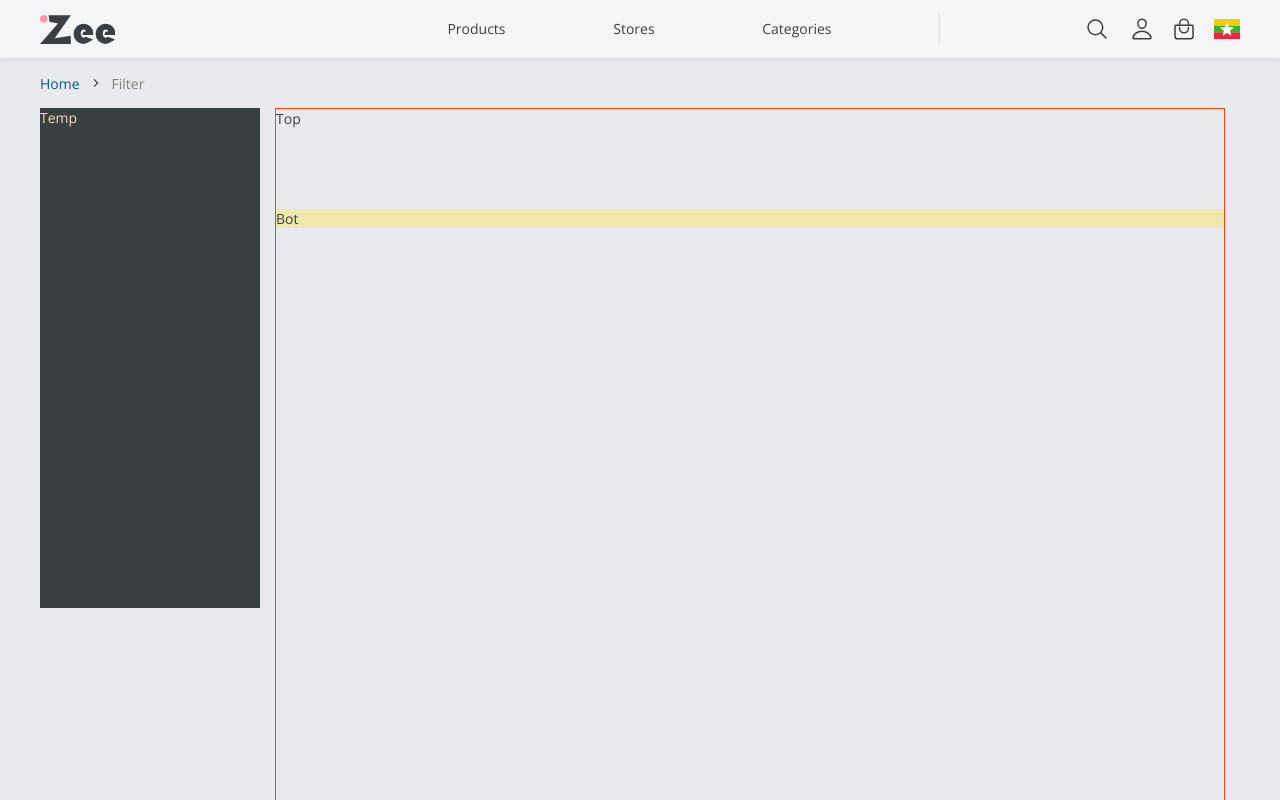
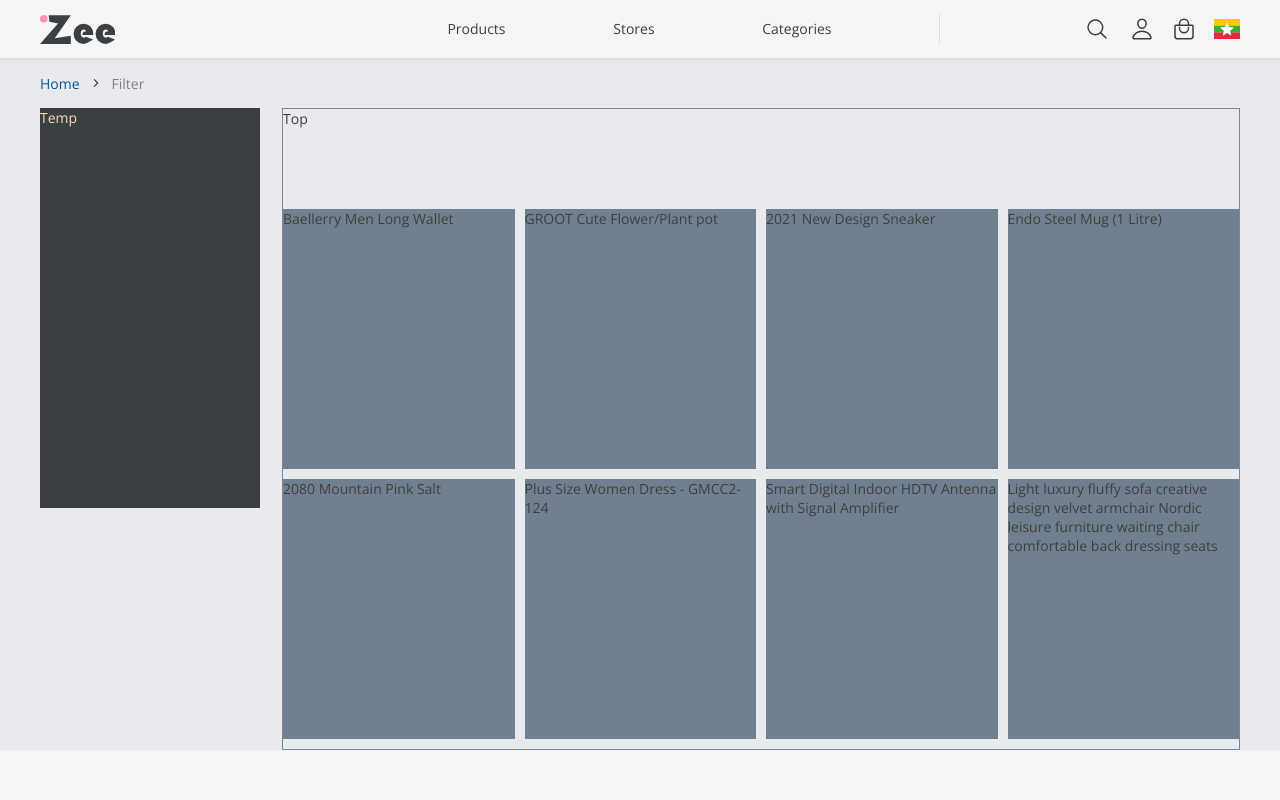
Before and after one commit to KhineKyaw/zee-ecommerce-site-client, a React (Create React App) app: page /products in a window 1280 px wide. Shown: the top 800 px of the page. Built offline with nearby package versions, Linux system fonts and the light colour scheme.

Commit message:
added itemlist

```diff
--- a/src/App.css
+++ b/src/App.css
@@ -9,10 +9,8 @@
   padding: 0;
 }
 
-main {
-  display: flex;
-  justify-content: center;
-}
+/* main {
+} */
 
 button {
   cursor: pointer;
--- a/src/components/Navigations/Navbar/Navbar.js
+++ b/src/components/Navigations/Navbar/Navbar.js
@@ -1,4 +1,4 @@
-import React, { useContext, useEffect, useState } from "react"
+import React, { useContext } from "react"
 import { Link } from "react-router-dom"
 import IconButton from "../../UI/HeaderIconButton/HeaderIconButton"
 
@@ -9,8 +9,6 @@ import LanguageSwitch from "./LanguageSwitch/LanguageSwitch"
 import NavSearchBar from "./NavSearchBar/NavSearchBar"
 import Logo from "./Logo/Logo"
 import CartContext from "../../../context/cart-context"
-
-const EVENT_TYPE = "scroll"
 
 const Navbar = () => {
   const {
--- a/src/components/Navigations/Navbar/Navbar.module.css
+++ b/src/components/Navigations/Navbar/Navbar.module.css
@@ -13,6 +13,9 @@
   align-items: center;
   justify-content: center;
   width: var(--size-navbar-width);
+  max-width: var(--size-navbar-width);
+  padding: 0 var(--size-common-whitespace-small);
+  /* background-color: lightpink; */
 }
 
 .pages {
@@ -26,7 +29,6 @@
   align-items: center;
   justify-content: flex-end;
   border-left: 1px solid var(--color-gray-border);
-  /* background-color: blue; */
 }
 
 .actions button {
--- /dev/null
+++ b/src/components/UI/ItemList/ItemList.js
@@ -0,0 +1,19 @@
+import React from "react"
+
+import classes from "./ItemList.module.css"
+
+const ItemList = props => {
+  return (
+    <div className={classes.itemlist}>
+      {props.data.map(item => {
+        return (
+          <div className={classes.item} key={item.id}>
+            <props.renderItem item={item} />
+          </div>
+        )
+      })}
+    </div>
+  )
+}
+
+export default ItemList
--- /dev/null
+++ b/src/components/UI/ItemList/ItemList.module.css
@@ -0,0 +1,17 @@
+.itemlist {
+  width: 100%;
+  height: 100%;
+}
+
+.item {
+  display: inline-block;
+  vertical-align: top;
+  background-color: slategray;
+  width: calc(calc(100% - 30px) / 4);
+  height: 260px;
+  margin: 0 10px 10px 0;
+}
+
+.item:nth-child(4n) {
+  margin: 0 0 10px 0;
+}
--- a/src/components/UI/StickyContainer/StickyContainer.js
+++ b/src/components/UI/StickyContainer/StickyContainer.js
@@ -12,19 +12,6 @@ const StickyContainer = props => {
   const [stickyStyle, setStickyStyle] = useState({})
   const topOffset = props.topOffset || 58
 
-  const onDocumentScroll = () => {
-    if (!wrapperRef.current) return
-    const wrapperRect = wrapperRef.current.getBoundingClientRect()
-
-    if (wrapperRect.bottom < stickyRect.current.bottom - topOffset) {
-      setStickyStyle({ position: "absolute", bottom: 0 })
-    } else if (wrapperRect.top >= topOffset) {
-      setStickyStyle({ position: "relative" })
-    } else {
-      setStickyStyle({ position: "fixed", top: topOffset })
-    }
-  }
-
   const initializeStyles = () => {
     const temp = stickyRef.current.getBoundingClientRect()
     setWrapperStyle({ width: temp.width })
@@ -33,11 +20,25 @@ const StickyContainer = props => {
 
   useEffect(() => {
     initializeStyles()
+
+    const onDocumentScroll = () => {
+      if (!wrapperRef.current) return
+      const wrapperRect = wrapperRef.current.getBoundingClientRect()
+
+      if (wrapperRect.bottom < stickyRect.current.bottom - topOffset) {
+        setStickyStyle({ position: "absolute", bottom: 0 })
+      } else if (wrapperRect.top >= topOffset) {
+        setStickyStyle({ position: "relative" })
+      } else {
+        setStickyStyle({ position: "fixed", top: topOffset })
+      }
+    }
+
     window.addEventListener(EVENT_TYPE, onDocumentScroll)
     return () => {
       window.removeEventListener(EVENT_TYPE, onDocumentScroll)
     }
-  }, [])
+  }, [topOffset])
 
   return (
     <div
--- a/src/components/UI/StickyContainer/StickyContainer.module.css
+++ b/src/components/UI/StickyContainer/StickyContainer.module.css
@@ -1,6 +1,6 @@
 .stickyContainerWrapper {
+  display: flex;
   position: relative;
-  height: 100%;
 }
 
 .stickyContainer {
--- a/src/hoc/Layout.module.css
+++ b/src/hoc/Layout.module.css
@@ -1,4 +1,19 @@
 .layout {
   width: var(--size-main-width-large);
-  min-width: var(--size-main-width-large);
+  /* width: 800px; */
+  /* min-width: var(--size-main-width-large); */
+  margin: auto;
+  height: fit-content;
 }
+
+@media only screen and (max-width: 1200px) {
+  .layout {
+    width: 1026px;
+  }
+}
+
+@media (max-width: 1052px) {
+  .layout {
+    width: 800px;
+  }
+}
--- a/src/routes/ProductsCategory.js
+++ b/src/routes/ProductsCategory.js
@@ -1,13 +1,25 @@
-import React from "react"
+import React, { useEffect, useState } from "react"
 
 import classes from "./ProductsCategory.module.css"
 import Breadcrumb from "../components/UI/Breadcrumb/Breadcrumb"
-import Categories from "../components/Navigations/Categories/Categories"
 import StickyContainer from "../components/UI/StickyContainer/StickyContainer"
+import Layout from "../hoc/Layout"
+import getProducts from "../api/getProducts"
+import ItemList from "../components/UI/ItemList/ItemList"
+
+const Item = ({ item }) => {
+  return <div className={classes.item}>{item.title}</div>
+}
 
 const ProductsCategory = () => {
+  const [data, setData] = useState([])
+
+  useEffect(() => {
+    setData(getProducts)
+  }, [])
+
   return (
-    <div className={classes.wrapper}>
+    <Layout>
       <Breadcrumb links={{ Home: "Home" }} last={"Filter"} />
       <div className={classes.body}>
         <StickyContainer>
@@ -15,10 +27,12 @@ const ProductsCategory = () => {
         </StickyContainer>
         <div className={classes.container}>
           <div className={classes.topContainer}>Top</div>
-          <div className={classes.bottomContainer}>Bot</div>
+          <div className={classes.bottomContainer}>
+            <ItemList data={data} renderItem={Item} />
+          </div>
         </div>
       </div>
-    </div>
+    </Layout>
   )
 }
 
--- a/src/routes/ProductsCategory.module.css
+++ b/src/routes/ProductsCategory.module.css
@@ -1,16 +1,11 @@
-.body {
-  height: 180vh;
-  min-height: 180vh;
-}
-
 .body {
   display: flex;
 }
 
 .container {
   flex: 1;
-  border: 1px solid orangered;
-  margin: 0 var(--size-common-whitespace-smaller);
+  border: 1px solid lightslategray;
+  margin-left: var(--size-common-whitespace-small);
 }
 
 .topContainer {
@@ -18,12 +13,11 @@
 }
 
 .bottomContainer {
-  background-color: palegoldenrod;
 }
 
 .temp {
   color: wheat;
   background-color: var(--color-dark-background);
   width: 220px;
-  height: 500px;
+  height: 400px;
 }
--- a/src/variables.css
+++ b/src/variables.css
@@ -21,9 +21,6 @@
 :root {
   /* main */
   --size-main-width-large: 1200px;
-
-  --size-navbar-height: 58px;
-  --size-navbar-width: var(--size-main-width-large);
 
   /* banner */
   --size-banner-height: 45vh;
@@ -57,6 +54,13 @@
 }
 
 :root {
+  --size-navbar-height: 58px;
+  --size-navbar-width: calc(
+    var(--size-main-width-large) + calc(var(--size-common-whitespace-small) * 2)
+  );
+}
+
+:root {
   --duration-animation-fast: 160ms;
   --duration-animation-normal: 200ms;
   --duration-animation-long: 300ms;
```
